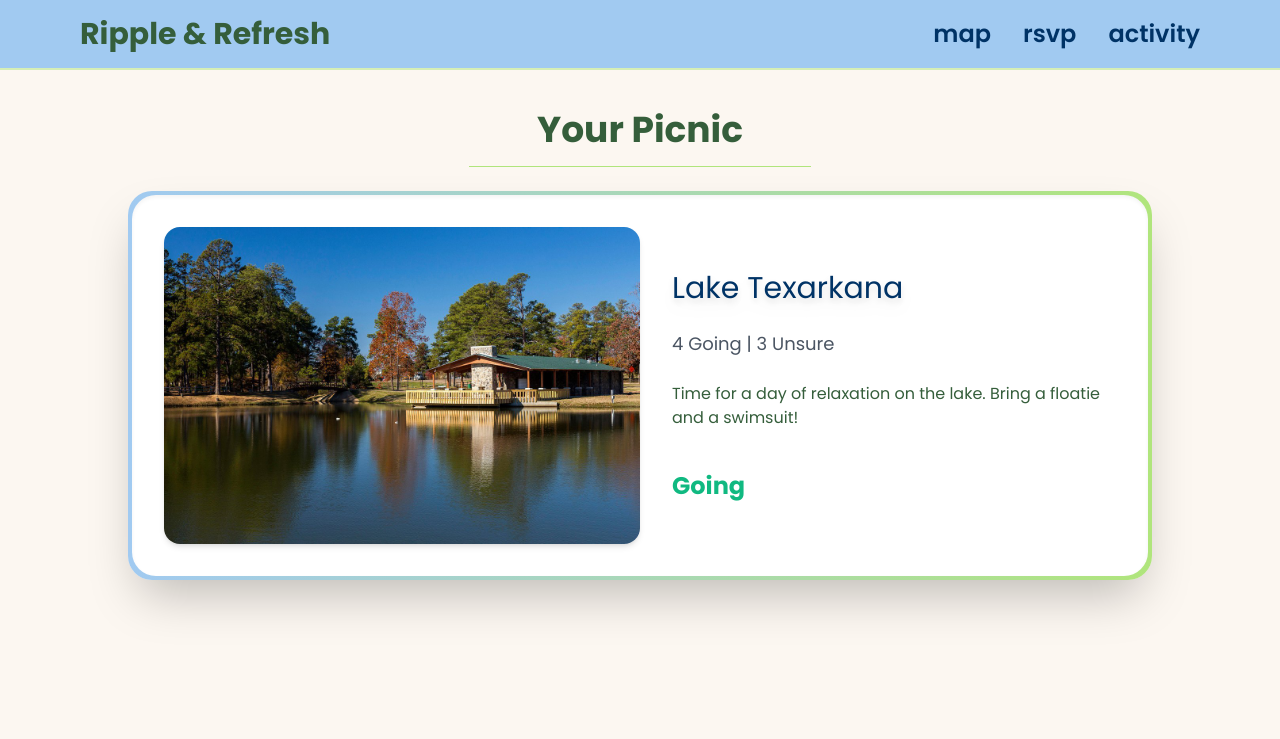
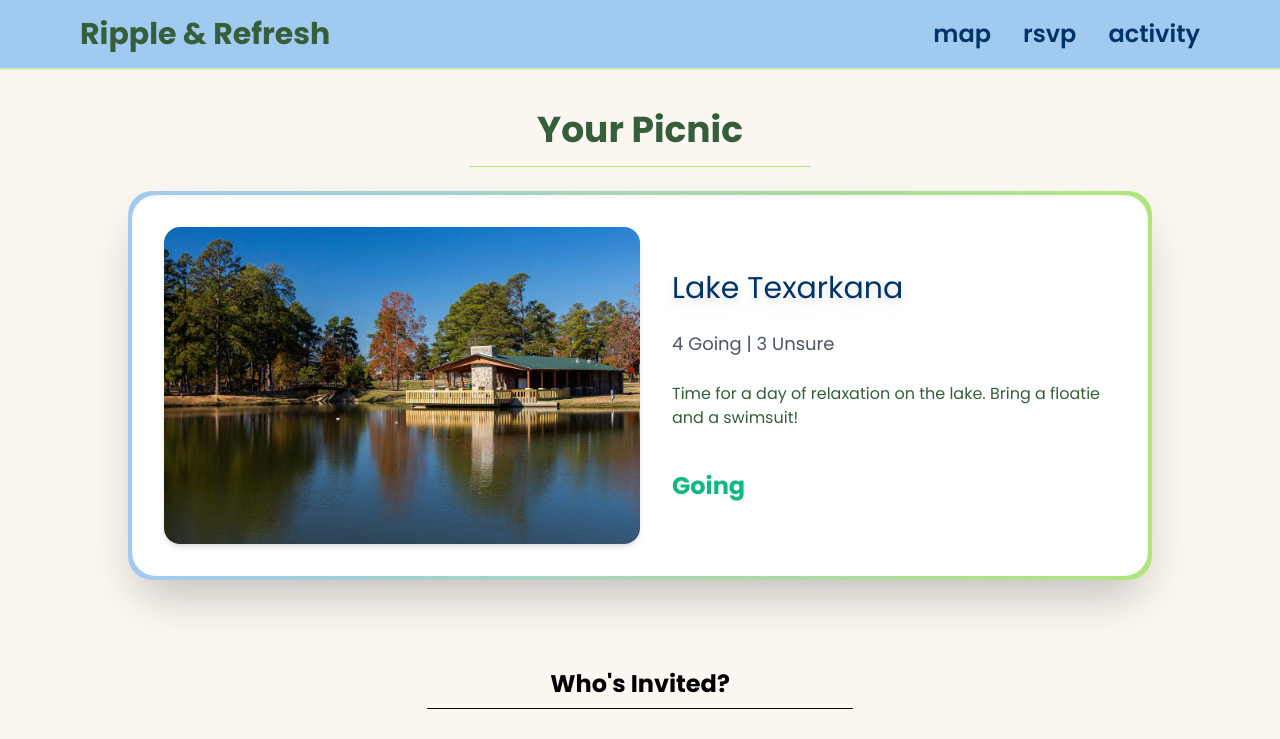
Before and after one commit to danyobosayo/HackUTD-Guided-Project, a React (Vite) app: page / in a window 1280 px wide. Shown: the top 739 px of the page. Built offline with nearby package versions, Linux system fonts and the light colour scheme.

Commit message:
App Component with Dashboard

```diff
--- a/src/App.jsx
+++ b/src/App.jsx
@@ -1,14 +1,16 @@
-import Navbar from './components/Navbar'
-import FeaturedItem from './components/FeaturedItem'
-import React from 'react'
+import Navbar from "./components/Navbar";
+import FeaturedItem from "./components/FeaturedItem";
+import Dashboard from "./components/Dashboard";
+import React from "react";
 
 function App() {
   return (
     <div>
       <Navbar />
       <FeaturedItem />
+      <Dashboard />
     </div>
-  )
+  );
 }
 
-export default App
+export default App;
```
